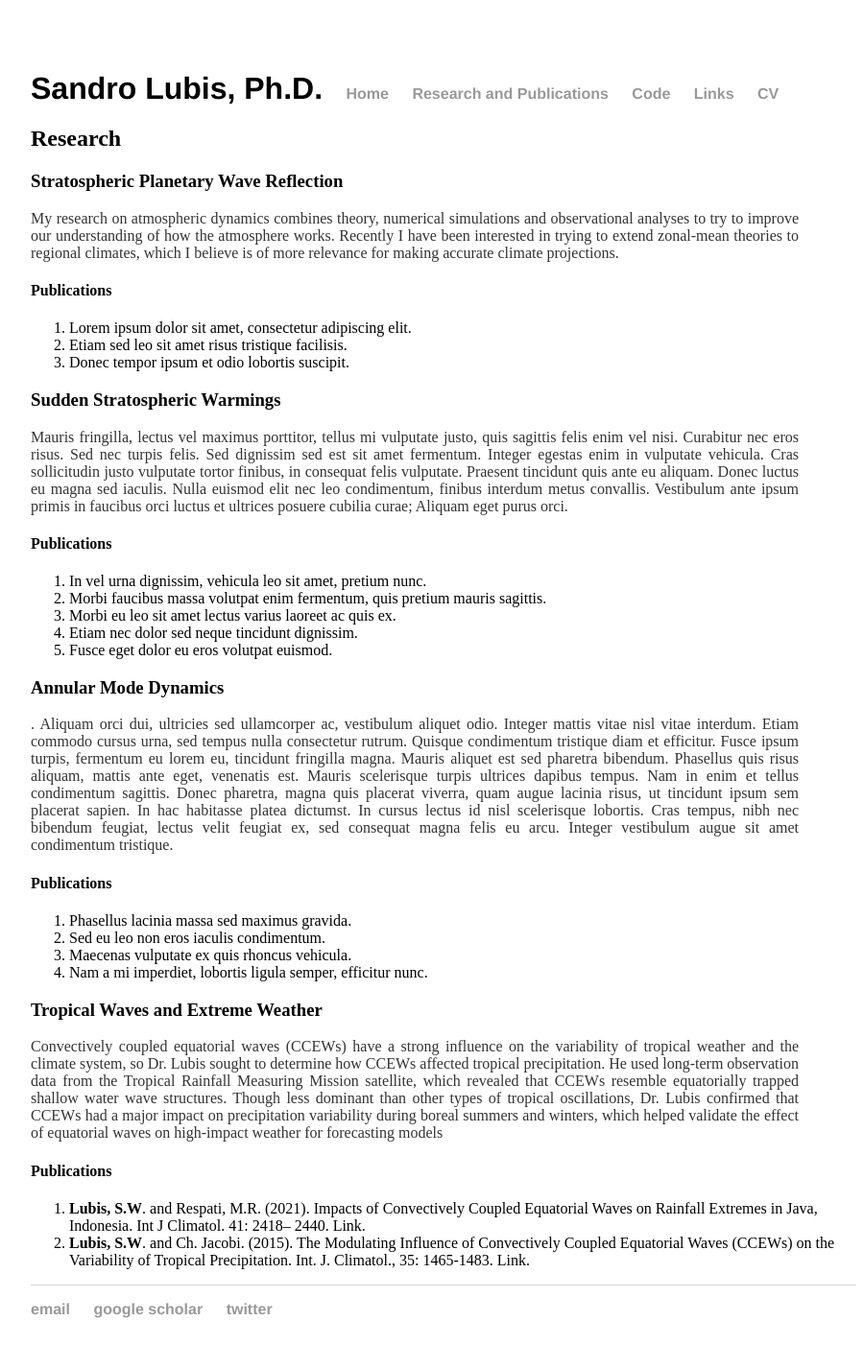
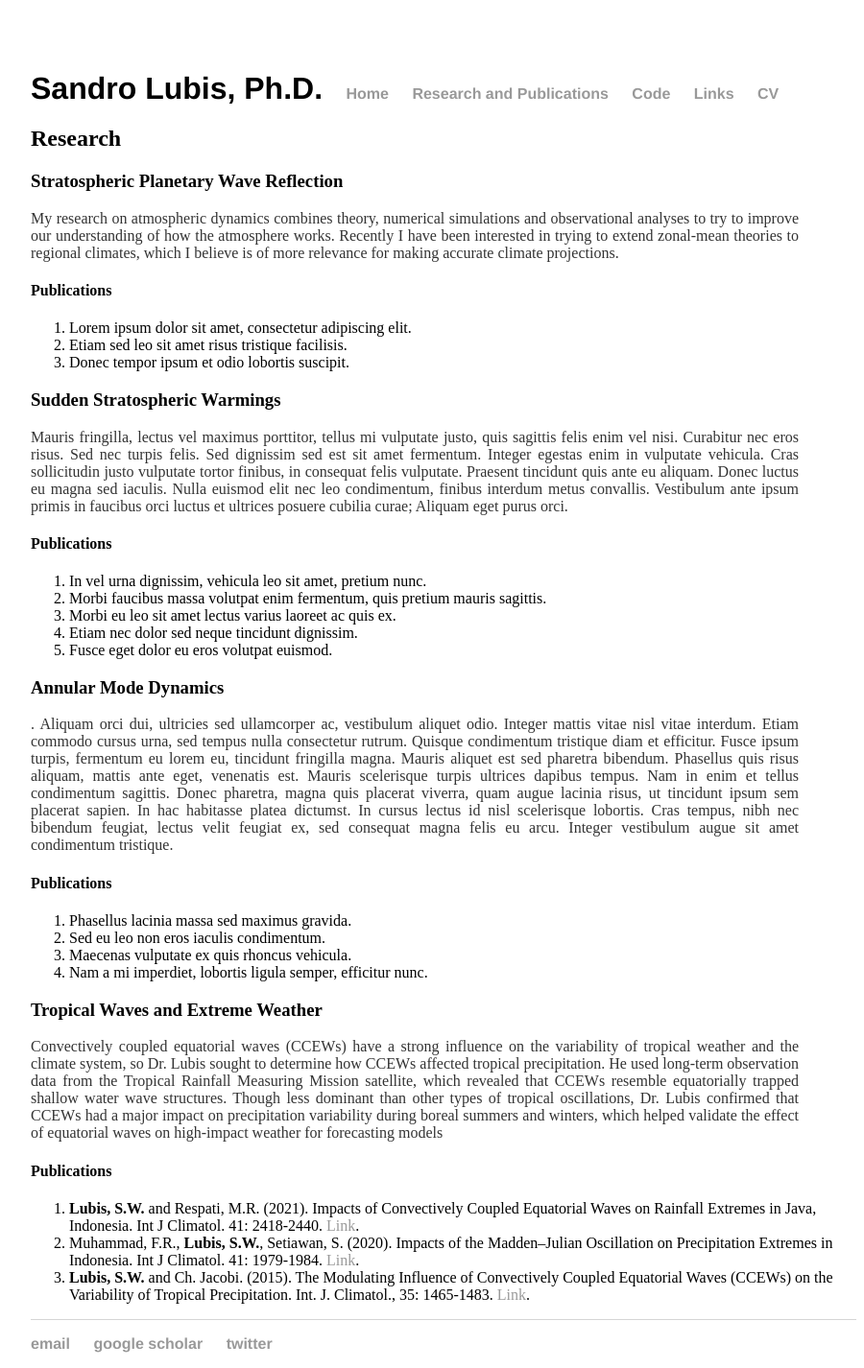
Before and after one commit to sandrolubis/sandrolubis.github.io, a Jekyll site: the page built from research/index.html, in a window 1280 px wide. Shown: the whole page at 96% size, without its empty margins (276-1176 px from the left). Built offline with Jekyll 4.4.1, drawn with Linux system fonts in a browser that asks for light colours; before the commit the page ends 1390 px from its top, so only the background shows below that.

Commit message:
Update index.html

```diff
--- a/research/index.html
+++ b/research/index.html
@@ -50,7 +50,8 @@ title: Research Interests | Sandro Lubis
 				which helped validate the effect of equatorial waves on high-impact weather for forecasting models </font></p>
 			<h4>Publications</h4>
 			<ol>
-			  <li><b>Lubis, S.W</b>. and Respati, M.R. (2021). Impacts of Convectively Coupled Equatorial Waves on Rainfall Extremes in Java, Indonesia. Int J Climatol. 41: 2418– 2440. Link. </li>
-			  <li><b>Lubis, S.W</b>. and Ch. Jacobi. (2015). The Modulating Influence of Convectively Coupled Equatorial Waves (CCEWs) on the Variability of Tropical Precipitation. Int. J. Climatol., 35: 1465-1483. Link.</li>
+			  <li><b>Lubis, S.W.</b> and Respati, M.R. (2021). Impacts of Convectively Coupled Equatorial Waves on Rainfall Extremes in Java, Indonesia. Int J Climatol. 41: 2418-2440. <a href="https://doi.org/10.1002/joc.6967">Link</a>.</li>
+			  <li>Muhammad, F.R., <b>Lubis, S.W.</b>, Setiawan, S. (2020).  Impacts of the Madden–Julian Oscillation on Precipitation Extremes in Indonesia. Int J Climatol. 41: 1979-1984. <a href="https://doi.org/10.1002/joc.6941">Link</a>.</li>
+			  <li><b>Lubis, S.W.</b> and Ch. Jacobi. (2015). The Modulating Influence of Convectively Coupled Equatorial Waves (CCEWs) on the Variability of Tropical Precipitation. Int. J. Climatol., 35: 1465-1483. <a href="https://doi.org/10.1002/joc.4069">Link</a>.</li>
 			</ol>
 		</div>
```
